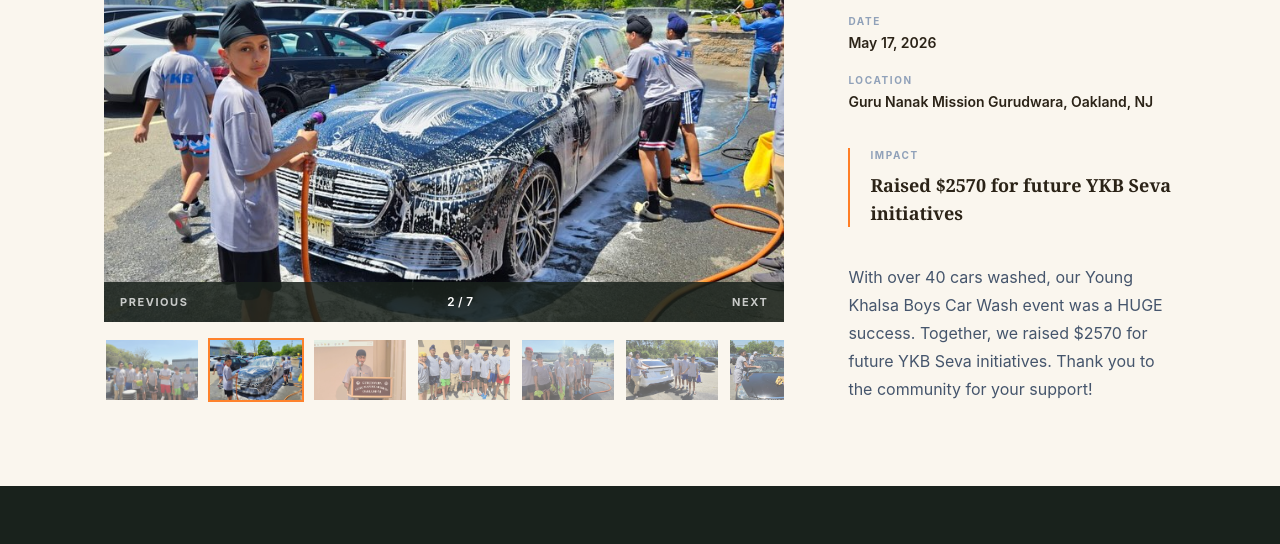
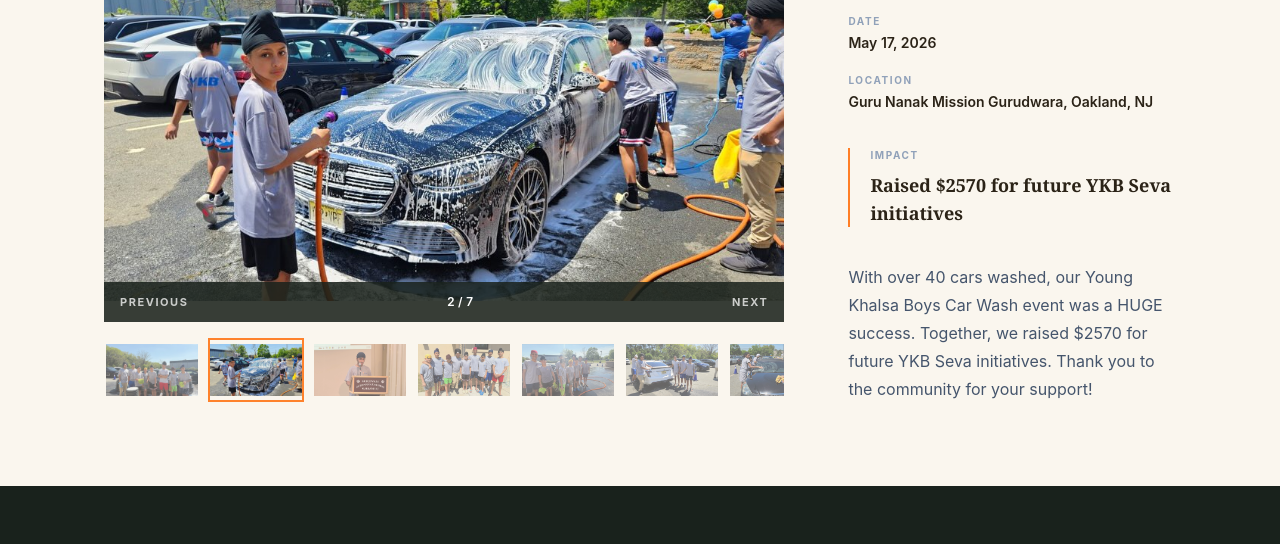
Before and after one commit to Young-Khalsa-Boys/ykb-beta, an Astro site: page /fundraisers in a window 1280 px wide. Shown: the part 649-1193 px from the top of the page. Built offline with nearby package versions, Linux system fonts and the light colour scheme; Astro itself is replaced by a stand-in of ours; no server answers.

Commit message:
Photo Gallery Padding
Ensures heads don't get cutoff :)

```diff
--- a/src/components/EventListing.astro
+++ b/src/components/EventListing.astro
@@ -116,7 +116,7 @@ const items = await Promise.all(rawItems.map(async (item) => {
                         <img
                           src={firstImage.src}
                           alt={`${item.name} — Young Khalsa Boys`}
-                          class="aspect-[16/10] w-full object-cover"
+                          class="aspect-[16/10] w-full object-contain"
                           loading="lazy"
                           data-event-active-image
                         />
@@ -173,7 +173,7 @@ const items = await Promise.all(rawItems.map(async (item) => {
                             <img
                               src={image.thumb || image.src}
                               alt=""
-                              class="h-full w-full object-cover"
+                              class="h-full w-full object-contain"
                               loading="lazy"
                             />
                           </button>
--- a/src/pages/index.astro
+++ b/src/pages/index.astro
@@ -187,7 +187,7 @@ const heroBgUrl = optimizedHeroBg.src;
                       src={photo}
                       width={800}
                       alt={`YKB Gallery ${index + 1}`}
-                      class="absolute inset-0 w-full h-full object-cover"
+                      class="absolute inset-0 w-full h-full object-contain"
                       loading="lazy"
                     />
 
```
